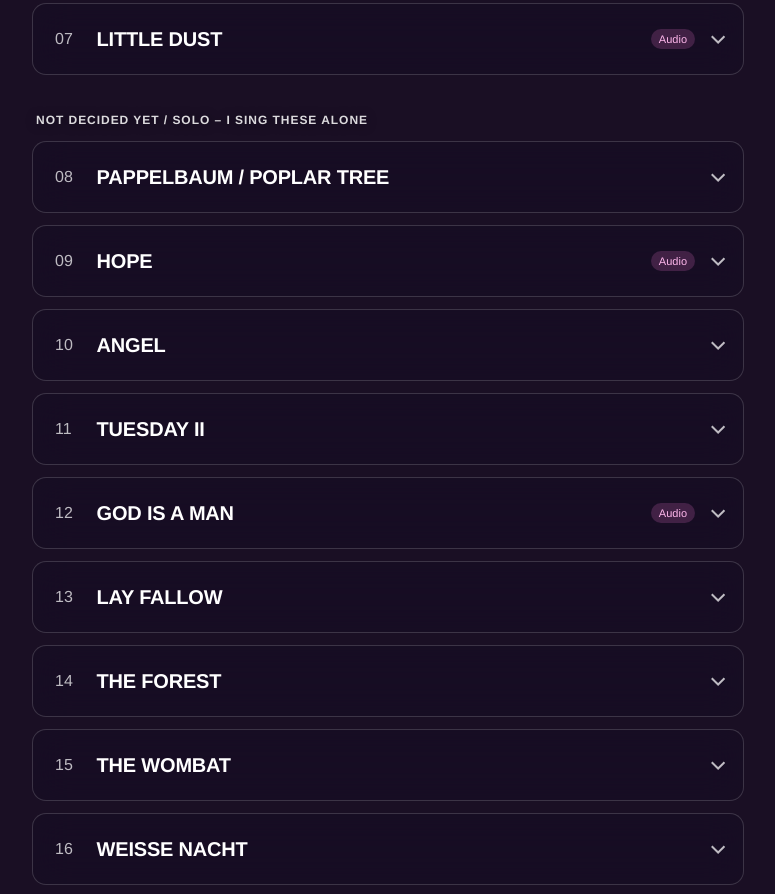
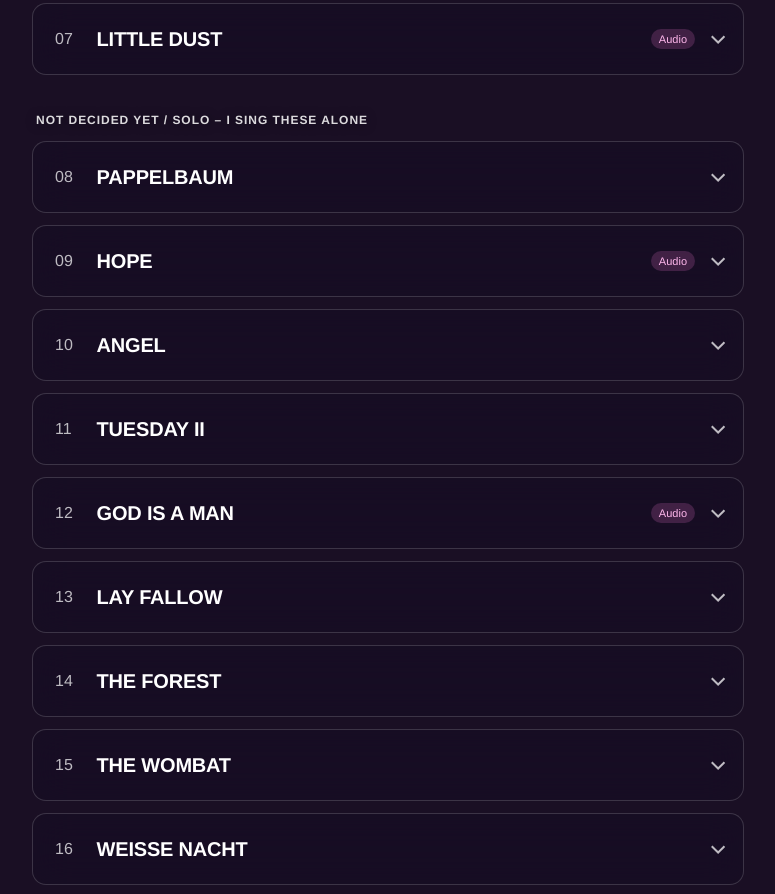
Before and after one commit to ronjapolzin/presskit, a plain HTML site: page zweite-stimme/index.html in a window 1280 px wide. Shown: the part 897-1791 px from the top of the page, without its empty margins (252-1027 px from the left). Drawn offline with Linux system fonts and the light colour scheme.

Commit message:
Rename Pappelbaum
Co-Authored-By: Claude Opus 5.5 <noreply@anthropic.com>

```diff
--- a/zweite-stimme/index.html
+++ b/zweite-stimme/index.html
@@ -463,7 +463,7 @@ Just need to cry
   // ── Noch offen ──
   {
     group: "Not decided yet / Solo – I sing these alone",
-    title: "Pappelbaum / Poplar Tree",
+    title: "Pappelbaum",
     recordings: [],
     lyrics: `
 Wendet ab, was schmerzt noch nach vom
```
